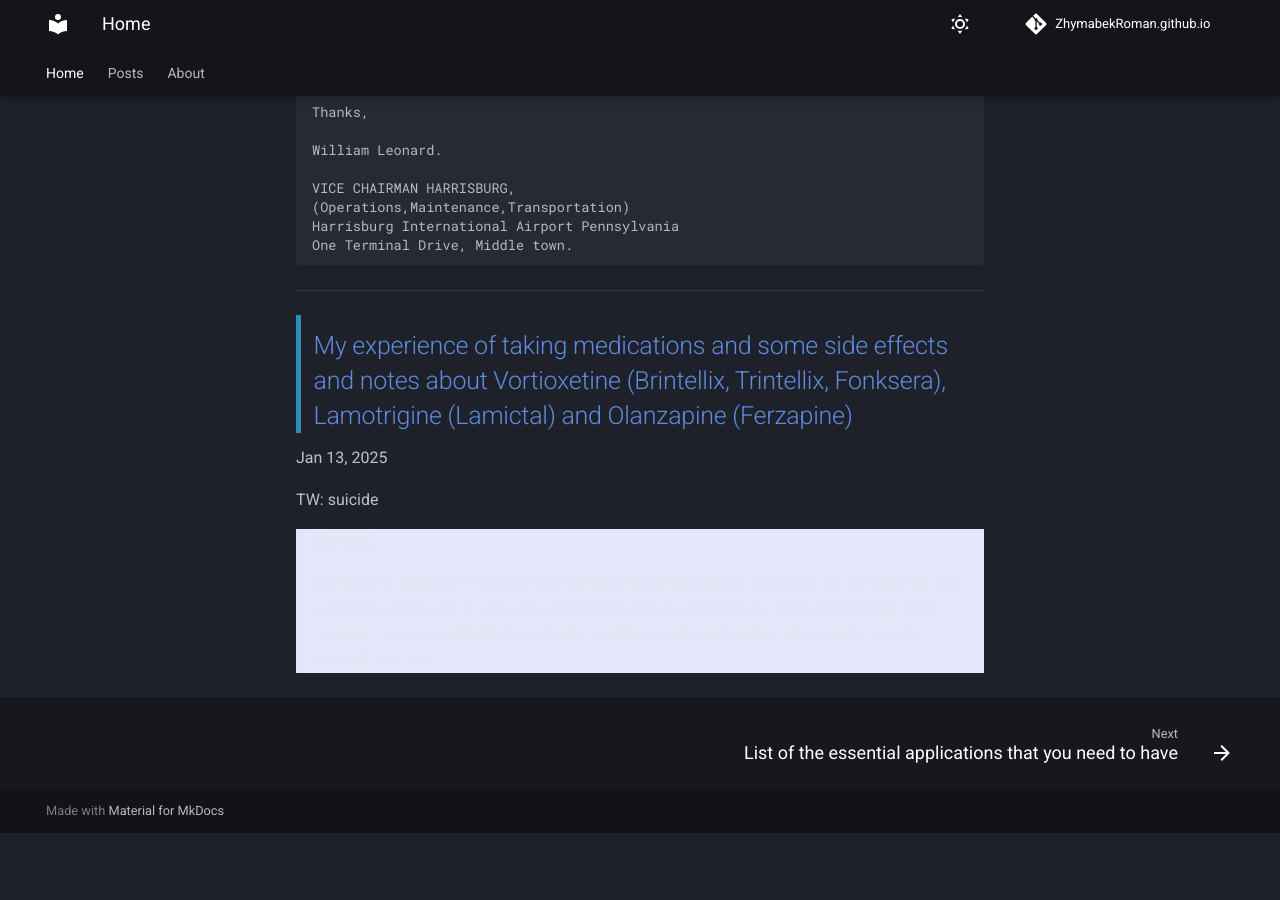
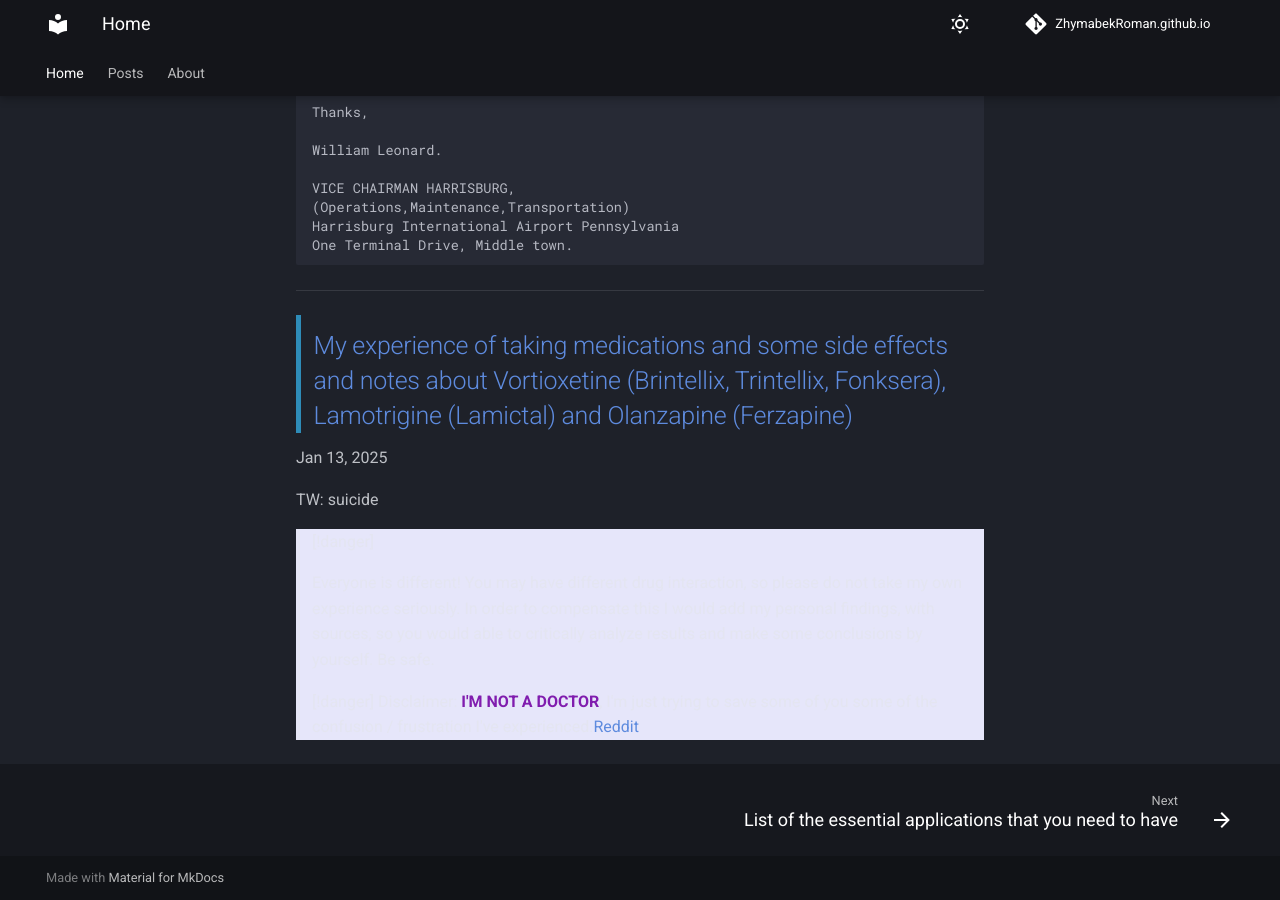
Before and after one commit to ZhymabekRoman/zhymabekroman.github.io, an MkDocs documentation site: the page built from docs/index.md, in a window 1280 px wide and 900 px high, scrolled down 4702 px. Built offline with MkDocs 1.6.1 and Material for MkDocs 9.7.7, drawn with Linux system fonts in a browser that asks for light colours; comment, search, counter and statistics services are not loaded; before the commit the page ends 5535 px from its top, so only the background shows below that.

Commit message:
post: update

```diff
--- a/docs/posts/my-experience-of-taking-medications.md
+++ b/docs/posts/my-experience-of-taking-medications.md
@@ -13,6 +13,8 @@ TW: suicide
 >
 > Everyone is different! You may have different drug interaction, so please do not take my own experience seriously. In order to compensate this I would add my personal findings, with sources, so you would able to critically analyze results and make some conclusions by yourself. Be safe.
 
+> [!danger] Disclaimer: **I'M NOT A DOCTOR**,  I'm just trying to save some of you some of the confusion / frustration I've experienced.[Reddit](https://www.reddit.com/r/lamictal/comments/ryl8j0/lamictal_folic_acid_tylenol/)
+
 <!--more-->
 
 > [!note] My life mess in few sentences
@@ -27,7 +29,7 @@ TW: suicide
 >
 > So I'm here, where we're going to talk about my journey.
 
-# Personal experience
+## Personal experience
 I'm (21M) taking 20mg of Brintellix since September 2024, the beginning of my treatment. This is my first medication for my mixed chronic anxiety-depressive disorder (MADD), which has been present throughout my conscious life. I'm now in approximately the third month of treatment. Apart from some initial nausea during the first few days and drowsiness in the first hour after taking the medication, I've been feeling generally stable and fine. My social anxiety has decreased, and I've become more able to interact with people without excessive overthinking. The only issue I'm experienced is difficulty concentrating on tasks at work. As a programmer, concentration is crucial for my professional performance.
 
 After discussing my concentration problems with my psychiatrist, she prescribed 50mg Lamictal as an additional therapy to be taken alongside Brintellix. That really helpd me to just sit down and focus at something one. After some digging I thought maybe increasing to 100mg is going to be good idea. After that I increased up to 150-200mg. Some day passed and I start to notice some cognitive problem, like memory recalling issues. so I was very scared. Some [[stydies and sources]{#pop-antibipolar-cognititive-decline}] says that Anticonvulsant mood stabilizers medicine could cause cognitive impairment. But other sources says that it's [[actually can improve or doesn't has side effect]{#pop-antibipolar-cognititive-improve}]
```
